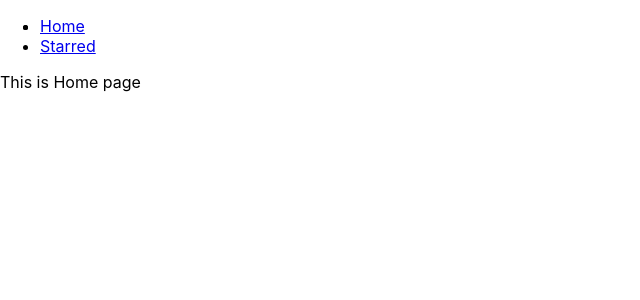
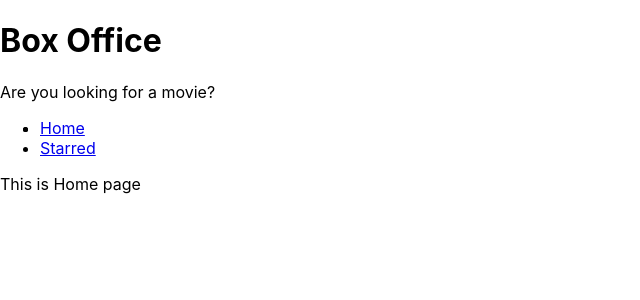
Before and after one commit to puneet-twr/box-office, a React (Create React App) app: page / in a window 1280 px wide. Shown: the top 300 px of the page, without its empty margins (0-640 px from the left). Built offline with nearby package versions, Linux system fonts and the light colour scheme.

Commit message:
Added title and main page layout

```diff
--- a/src/App.js
+++ b/src/App.js
@@ -5,18 +5,17 @@
 import Starred from "./pages/Starred";
 function App() {
   return (
-    <div>
-    <Navs/>
     <Switch>
-      <Route exact path="/"><Home/></Route>
+      <Route exact path="/">
+        <Home />
+      </Route>
 
       <Route exact path="/starred">
-        <Starred/>
+        <Starred />
       </Route>
 
       <Route>404 not found</Route>
     </Switch>
-    </div>
   );
 }
 
--- /dev/null
+++ b/src/components/MainPageLayout.jsx
@@ -0,0 +1,15 @@
+import React from 'react'
+import Navs from './Navs'
+import Title from './Title'
+
+const MainPageLayout = ({children}) => {
+  return (
+    <div>
+        <Title title="Box Office" subtitle="Are you looking for a movie?"/>
+        <Navs/>
+        {children}
+    </div>
+  )
+}
+
+export default MainPageLayout
--- /dev/null
+++ b/src/components/Title.jsx
@@ -0,0 +1,12 @@
+import React from 'react'
+
+const Title = ({title, subtitle}) => {
+  return (
+    <div>
+        <h1>{title} </h1>
+        <p>{subtitle}</p>
+    </div>
+  )
+}
+
+export default Title
--- a/src/pages/Home.jsx
+++ b/src/pages/Home.jsx
@@ -1,8 +1,9 @@
 import React from 'react'
+import MainPageLayout from '../components/MainPageLayout'
 
 const Home = () => {
   return (
-    <div>This is Home page</div>
+    <MainPageLayout>This is Home page</MainPageLayout>
   )
 }
 
--- a/src/pages/Starred.jsx
+++ b/src/pages/Starred.jsx
@@ -1,8 +1,9 @@
 import React from 'react'
+import MainPageLayout from '../components/MainPageLayout'
 
 const Starred = () => {
   return (
-    <div>This is Starred page</div>
+    <MainPageLayout>This is Starred page</MainPageLayout>
   )
 }
 
```
Also changed, not shown: src/components/Navs.jsx (renamed from src/components/Navs.js).
